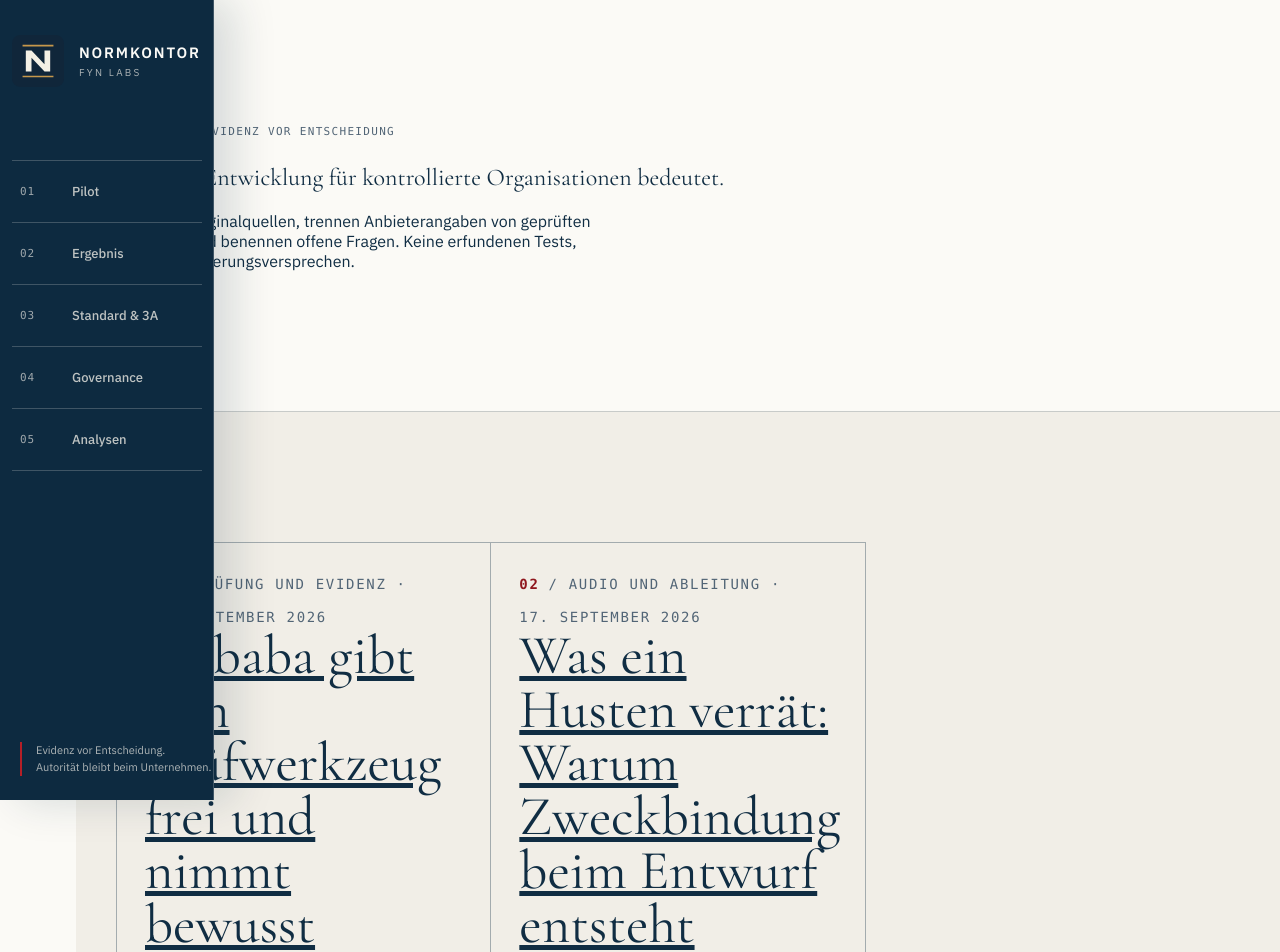
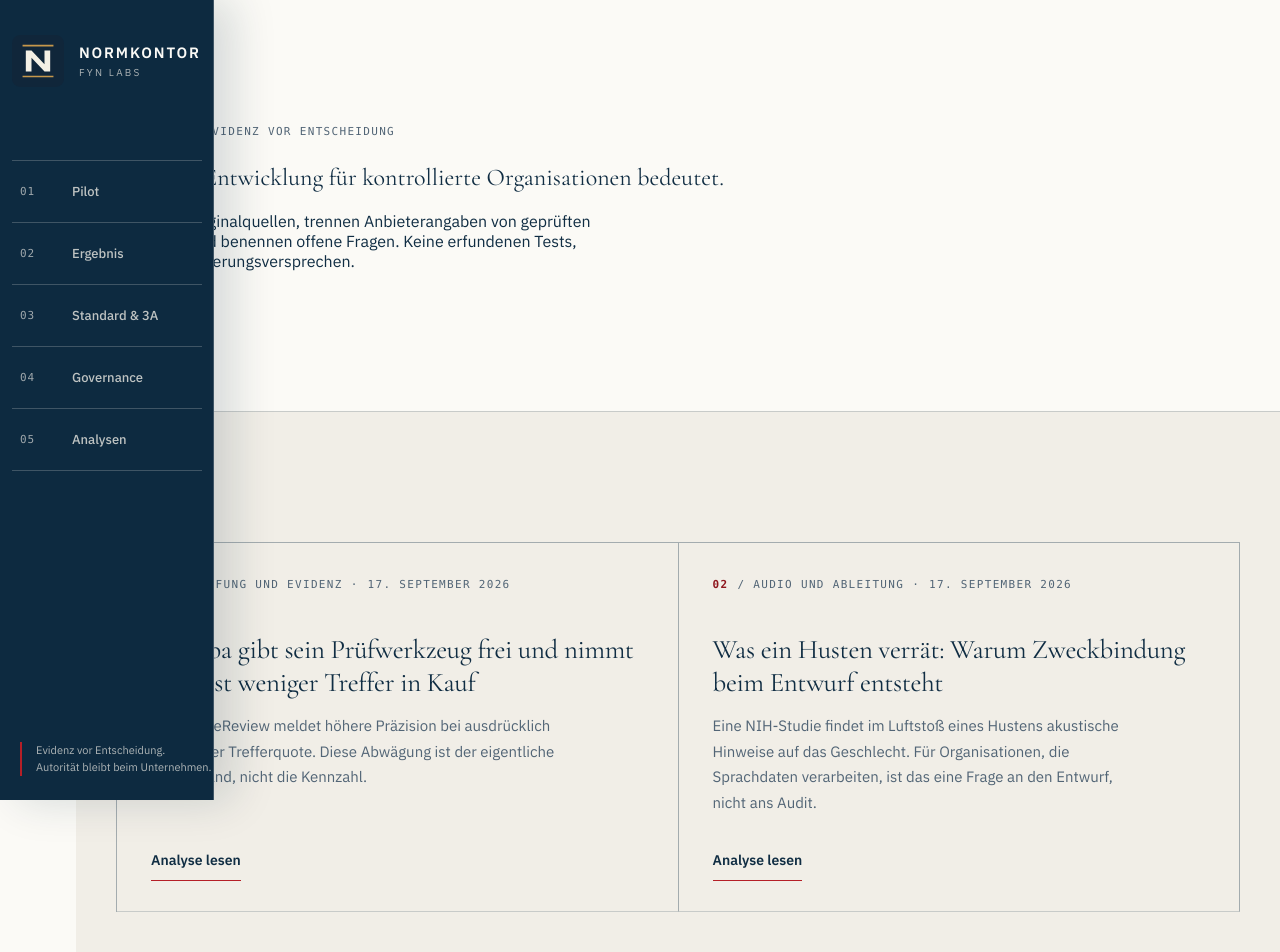
Before and after one commit to FYN-Labs/normkontor, a Next.js app in the folder site/: page /blog in a window 1280 px wide. Shown: the top 952 px of the page. Built offline with nearby package versions, Linux system fonts and the light colour scheme.

Commit message:
fix(site): give analysis index its own grid and link it from the landing nav

```diff
--- a/site/app/blog/page.tsx
+++ b/site/app/blog/page.tsx
@@ -29,7 +29,7 @@ export default function BlogIndex() {
 
         <section className="pilot-section" aria-label="Beiträge">
           <div className="section-shell">
-            <ol className="pilot-ledger">
+            <ol className="analysen-liste">
               {allPosts.map((p, i) => (
                 <li key={p.slug}>
                   <p className="section-kicker">
--- a/site/app/globals.css
+++ b/site/app/globals.css
@@ -1763,3 +1763,73 @@ footer {
     transition-duration: 0.001ms !important;
   }
 }
+
+
+/* Analysen Uebersicht: eigenes Raster statt des dreispaltigen Pilot Ledgers.
+   Befund am gebauten Stand: Artikeltitel brechen in 1/3-Spalten nach zwei bis
+   drei Woertern um und werden unlesbar. Die Beitragsliste traegt deshalb
+   zwei Spalten und eine Titelgroesse, die zur Textlaenge passt. */
+.analysen-liste {
+  border-left: 1px solid var(--line-strong);
+  border-top: 1px solid var(--line-strong);
+  display: grid;
+  grid-template-columns: repeat(2, minmax(0, 1fr));
+  list-style: none;
+  margin: 0;
+  padding: 0;
+}
+
+.analysen-liste li {
+  border-bottom: 1px solid var(--line);
+  border-right: 1px solid var(--line-strong);
+  display: flex;
+  flex-direction: column;
+  padding: 34px 34px 30px;
+}
+
+.analysen-liste h2 {
+  font-family: var(--font-display), Georgia, serif;
+  font-size: clamp(1.45rem, 2.1vw, 1.9rem);
+  font-weight: 400;
+  line-height: 1.22;
+  letter-spacing: -0.012em;
+  margin: 18px 0 14px;
+  text-wrap: pretty;
+}
+
+.analysen-liste h2 a {
+  color: inherit;
+  text-decoration: none;
+  border-bottom: 1px solid transparent;
+  transition: border-color 160ms cubic-bezier(0.2, 0, 0, 1), color 160ms cubic-bezier(0.2, 0, 0, 1);
+}
+
+.analysen-liste h2 a:hover {
+  color: var(--red);
+  border-bottom-color: currentColor;
+}
+
+.analysen-liste > li > p:not(.section-kicker) {
+  color: var(--ink-muted);
+  font-size: 15px;
+  line-height: 1.7;
+  margin: 0 0 20px;
+  max-width: 46ch;
+}
+
+.analysen-liste > li > p:last-child {
+  margin: auto 0 0;
+  padding-top: 12px;
+}
+
+@media (max-width: 900px) {
+  .analysen-liste {
+    grid-template-columns: 1fr;
+  }
+  .analysen-liste li {
+    padding: 28px 24px 26px;
+  }
+  .analysen-liste h2 {
+    font-size: 1.5rem;
+  }
+}
--- a/site/app/page.tsx
+++ b/site/app/page.tsx
@@ -82,6 +82,7 @@ export default function Home() {
             <a href="#academy"><span aria-hidden="true">04</span><strong>Academy</strong></a>
             <a href="#standard"><span aria-hidden="true">05</span><strong>Standard &amp; 3A</strong></a>
             <a href="#governance"><span aria-hidden="true">06</span><strong>Governance</strong></a>
+            <a href="/blog"><span aria-hidden="true">07</span><strong>Analysen</strong></a>
           </div>
 
           <p className="nav-truth">Evidenz vor Entscheidung.<br />Autorität bleibt beim Unternehmen.</p>
@@ -95,6 +96,7 @@ export default function Home() {
               <a href="#academy">Academy</a>
               <a href="#standard">Standard &amp; 3A</a>
               <a href="#governance">Governance</a>
+              <a href="/blog">Analysen</a>
               <a href="#kontakt">Pilotgespräch anfragen</a>
             </div>
           </details>
```
